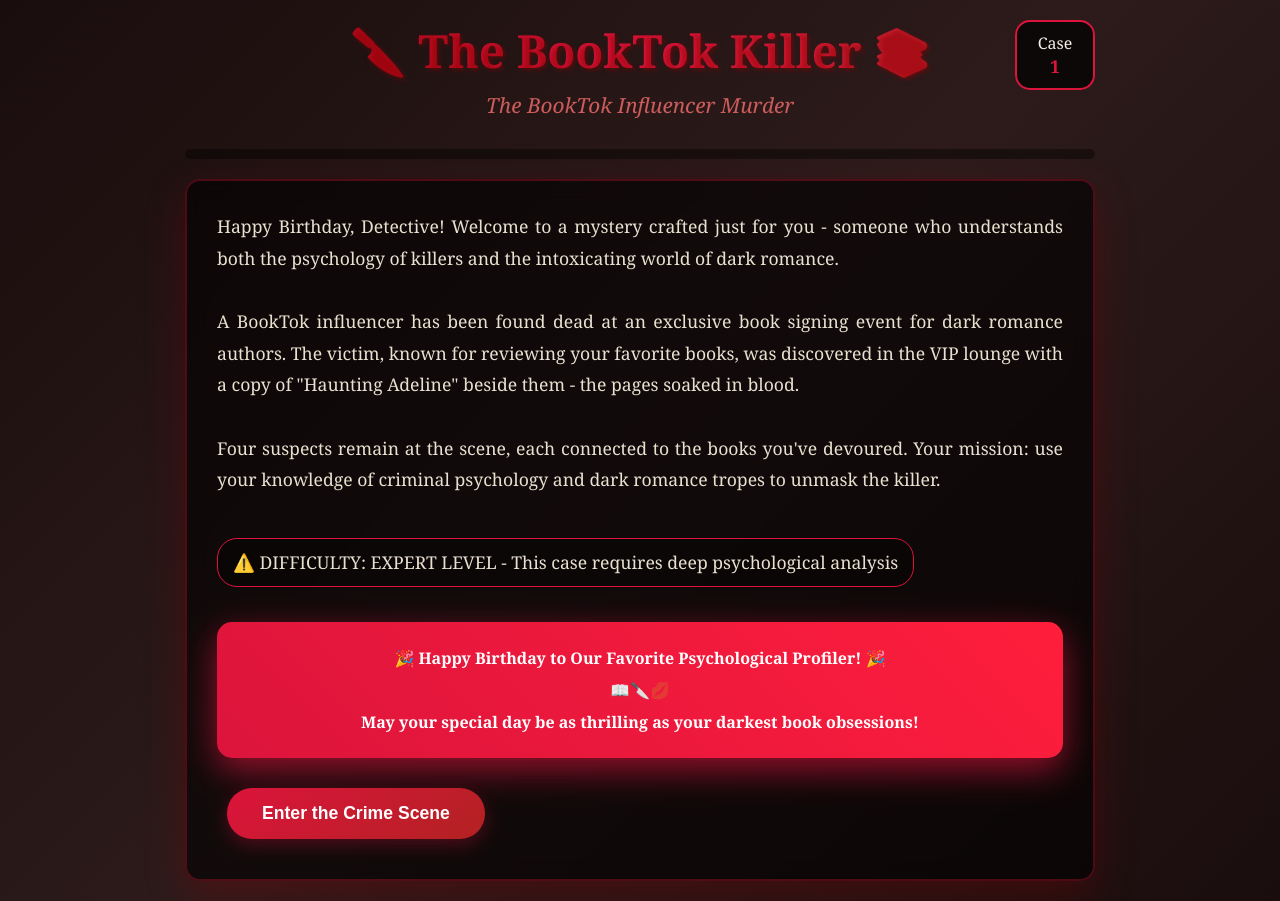
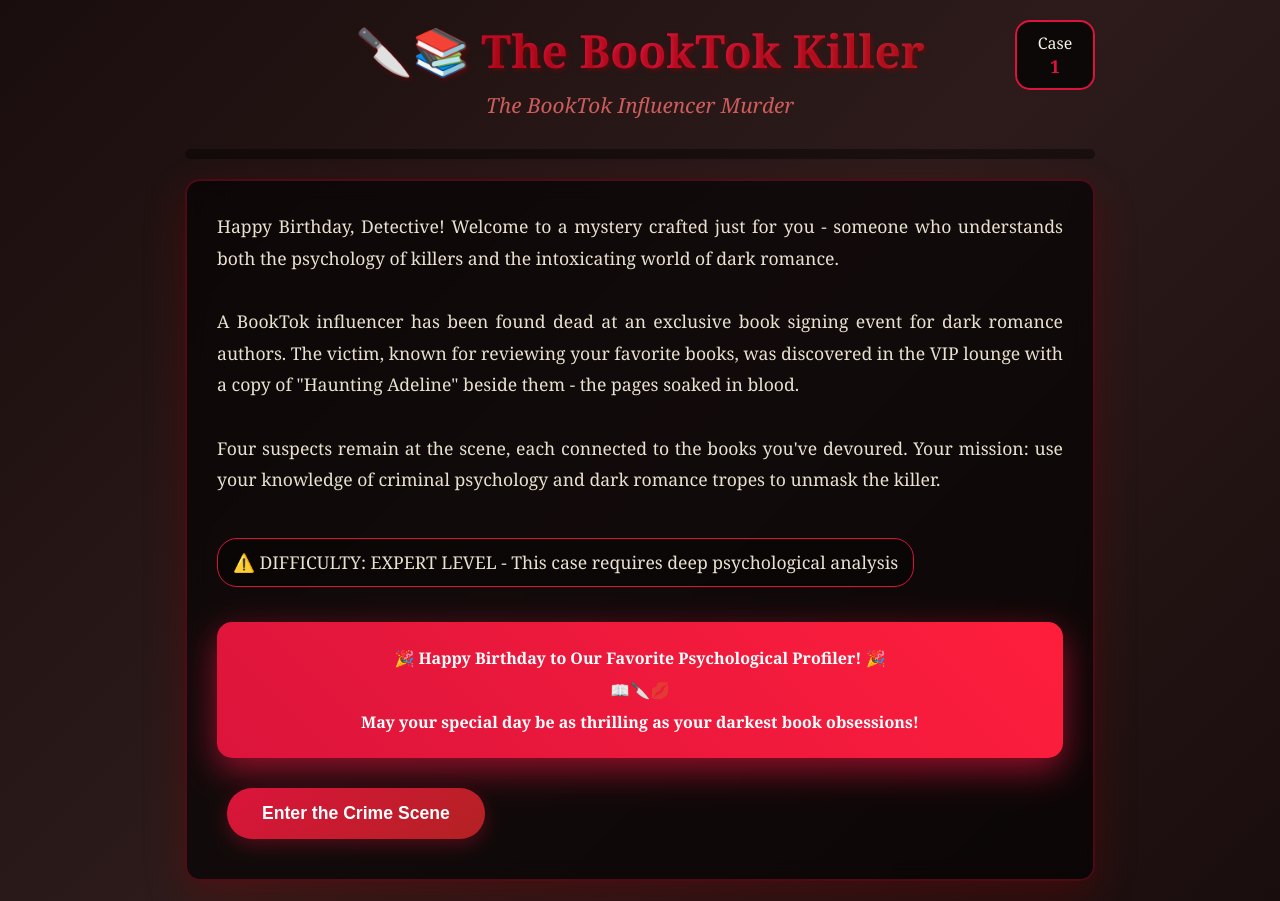
Before and after one commit to pr147/Birthday-Mystery-Game, a plain HTML site: page index.html in a window 1280 px wide. Drawn offline with Linux system fonts and the light colour scheme.

Commit message:
Update index.html

```diff
--- a/index.html
+++ b/index.html
@@ -41,6 +41,11 @@
             text-shadow: 2px 2px 4px rgba(139,0,0,0.5);
             margin-bottom: 10px;
             animation: pulse 2s ease-in-out infinite;
+        }
+
+        .emoji {
+            -webkit-text-fill-color: initial; /* keep emoji color */
+            color: initial; /* fallback */
         }
 
         @keyframes pulse {
@@ -411,7 +416,9 @@
         </div>
 
         <div class="header">
-            <h1 class="title">🔪 The BookTok Killer 📚</h1>
+            <h1 class="title">
+              <span class="emoji">🔪📚</span> The BookTok Killer
+            </h1>
             <p class="subtitle" id="caseTitle">A Dark Romance Birthday Mystery</p>
         </div>
 
```
